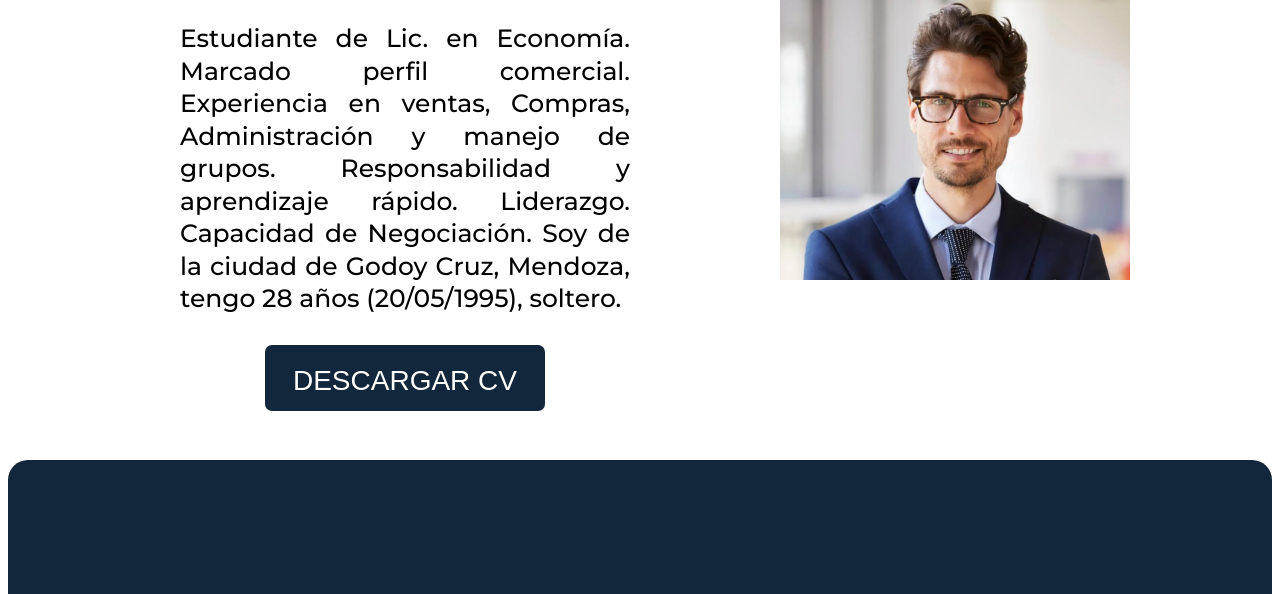
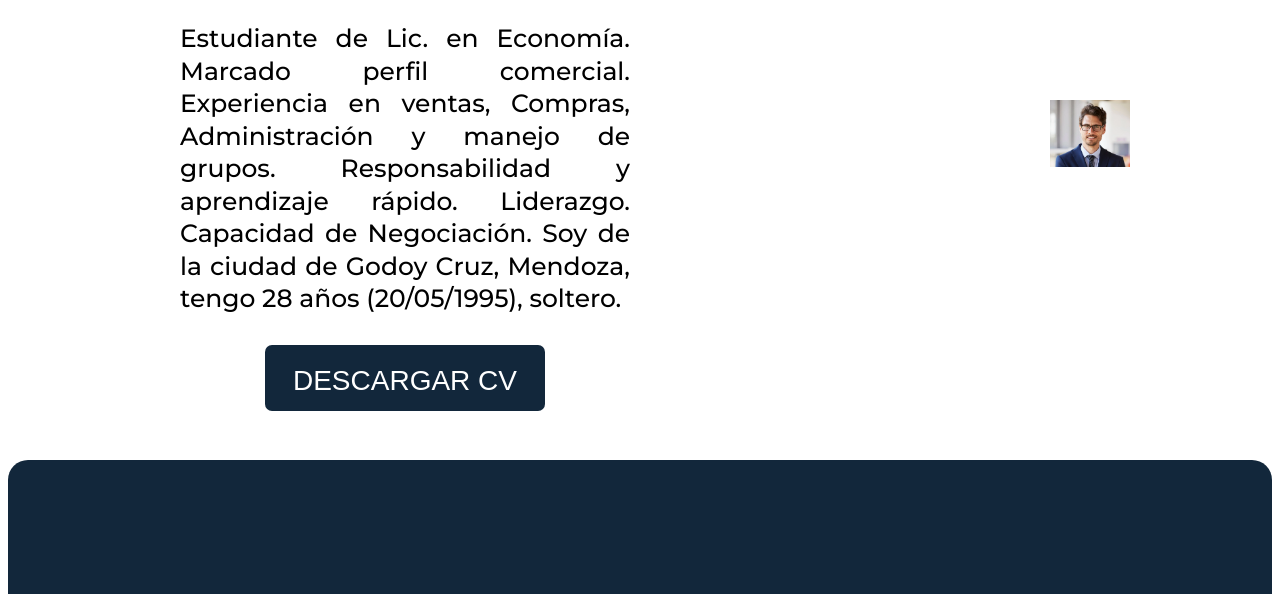
Before and after one commit to practicorfdc/practicorfdc-github.io, a plain HTML site: page index.html in a window 1280 px wide. Shown: the part 172-766 px from the top of the page. Drawn offline with Linux system fonts and the light colour scheme.

Commit message:
Update perfil.css

```diff
--- a/CSS/perfil.css
+++ b/CSS/perfil.css
@@ -1,9 +1,9 @@
 @import url('https://fonts.googleapis.com/css2?family=Montserrat:wght@400;500;700&family=Noto+Sans+Display:wght@700&display=swap');
 
 .perfil-imagen{
-    width: 80%px;
+    width: 80px;
     max-width: 350px;
-    position: inherit;
+
 }
 
 .perfil-info {
```
